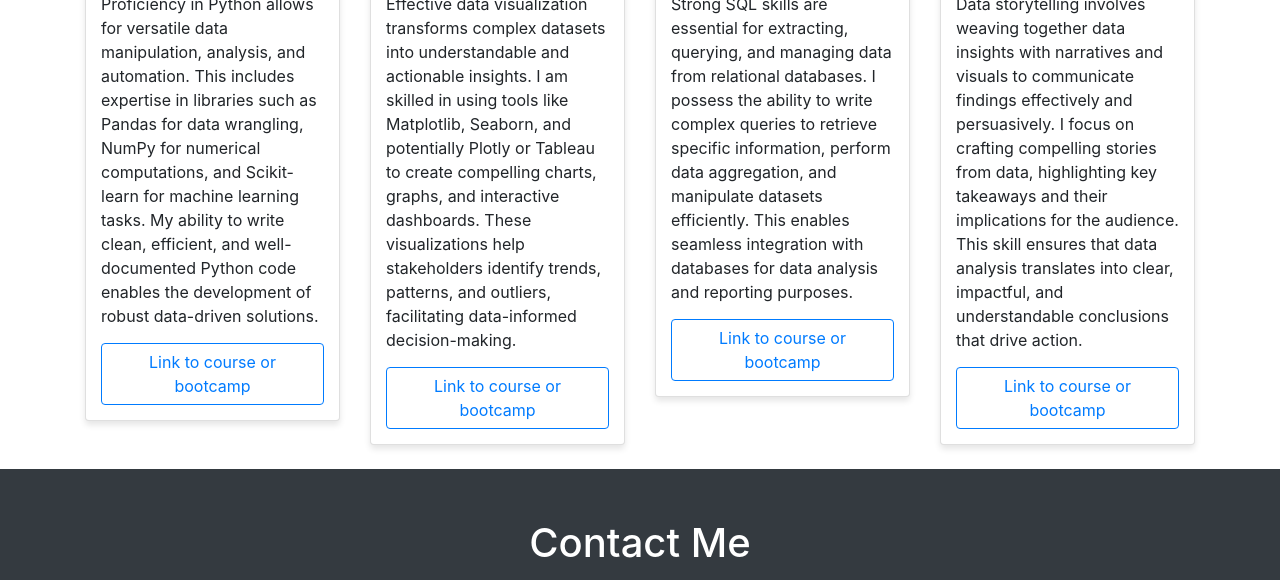
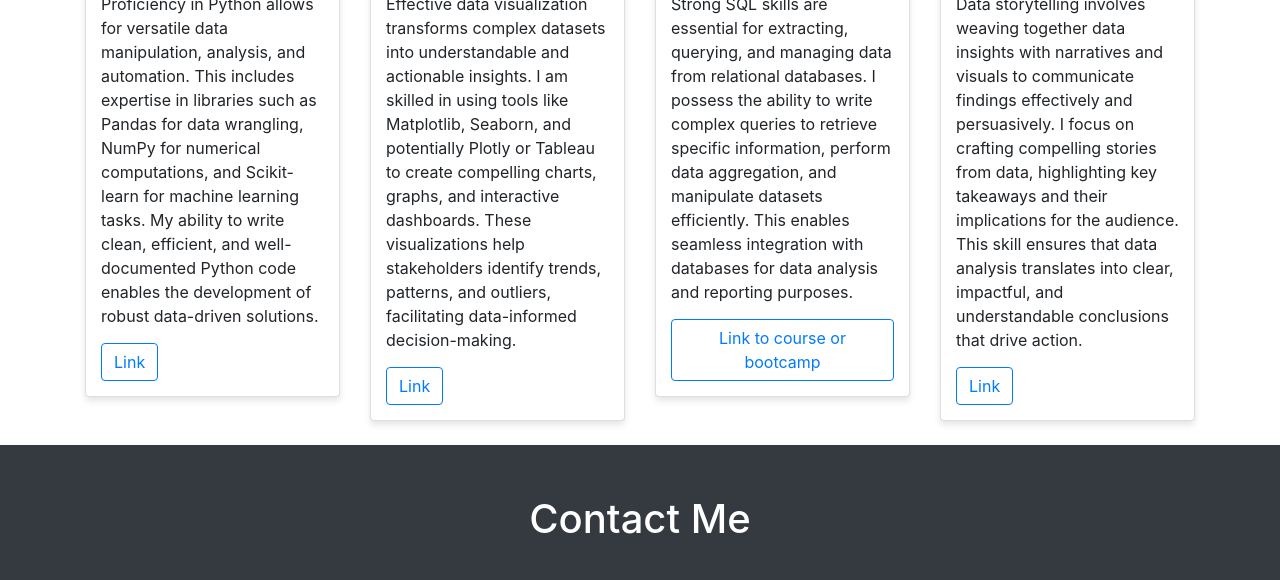
Before and after one commit to NicHanks/DS-Portfolio-Website-ChatGPT-main, a plain HTML site: page index.html in a window 1280 px wide. Shown: the part 1604-2184 px from the top of the page. Drawn offline with nearby package versions, Linux system fonts and the light colour scheme.

Commit message:
minor updates

```diff
--- a/index.html
+++ b/index.html
@@ -217,7 +217,7 @@ html {
           <div class="card-body">
             <h5 class="card-title">Python</h5>
             <p class="card-text">Proficiency in Python allows for versatile data manipulation, analysis, and automation. This includes expertise in libraries such as Pandas for data wrangling, NumPy for numerical computations, and Scikit-learn for machine learning tasks. My ability to write clean, efficient, and well-documented Python code enables the development of robust data-driven solutions.</p>
-            <a href="#" class="btn btn-outline-primary">Link to course or bootcamp</a>
+            <a href="#" class="btn btn-outline-primary">Link</a>
           </div>
         </div>
       </div>
@@ -228,7 +228,7 @@ html {
           <div class="card-body">
             <h5 class="card-title">Data Visualization</h5>
             <p class="card-text">Effective data visualization transforms complex datasets into understandable and actionable insights. I am skilled in using tools like Matplotlib, Seaborn, and potentially Plotly or Tableau to create compelling charts, graphs, and interactive dashboards. These visualizations help stakeholders identify trends, patterns, and outliers, facilitating data-informed decision-making.</p>
-            <a href="#" class="btn btn-outline-primary">Link to course or bootcamp</a>
+            <a href="#" class="btn btn-outline-primary">Link</a>
           </div>
         </div>
       </div>
@@ -250,7 +250,7 @@ html {
           <div class="card-body">
             <h5 class="card-title">Data Storytelling</h5>
             <p class="card-text">Data storytelling involves weaving together data insights with narratives and visuals to communicate findings effectively and persuasively. I focus on crafting compelling stories from data, highlighting key takeaways and their implications for the audience. This skill ensures that data analysis translates into clear, impactful, and understandable conclusions that drive action.</p>
-            <a href="#" class="btn btn-outline-primary">Link to course or bootcamp</a>
+            <a href="#" class="btn btn-outline-primary">Link</a>
           </div>
         </div>
       </div>
```
Also changed, not shown: images/about/2.jpg (deleted).
